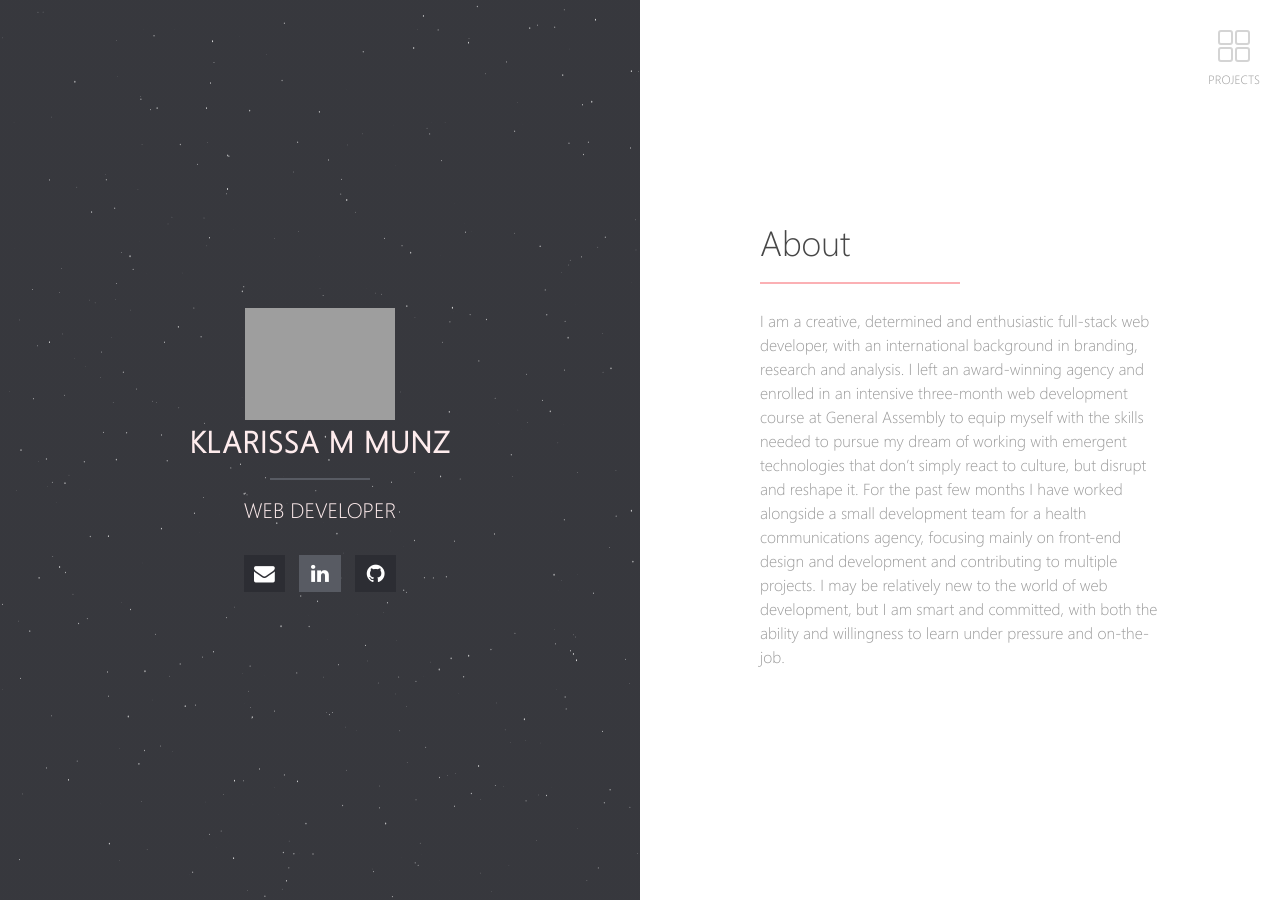
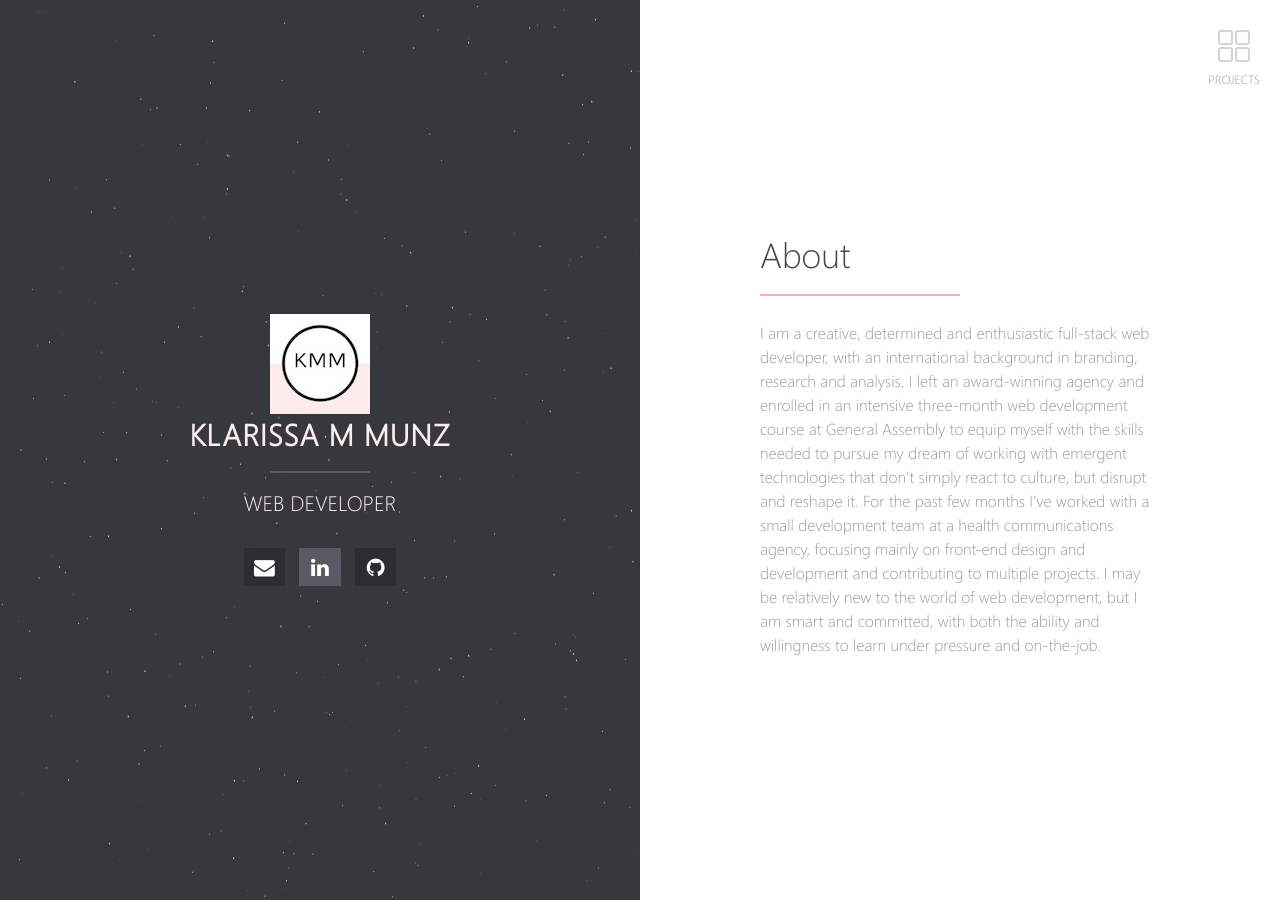
Before and after one commit to klarissamm/klarissamm.github.io, a Jekyll site: the page built from index.md, in a window 1280 px wide. Built offline with Jekyll 4.4.1, drawn with Linux system fonts in a browser that asks for light colours; our own code applies the rules of GitHub Pages for plain Markdown files.

Commit message:
tweaks for content and image

```diff
--- a/_config.yml
+++ b/_config.yml
@@ -2,7 +2,7 @@
 title: Klarissa M Munz
 description: WEB DEVELOPER
 url: ''
-logo: logo.jpeg <br>                                      # Site logo
+logo: logo.jpeg                                      # Site logo
 locale: en_US
 
 # Left Block Images
--- a/index.md
+++ b/index.md
@@ -3,4 +3,4 @@ layout: home
 ---
 # About
 
-I am a creative, determined and enthusiastic full-stack web developer, with an international background in branding, research and analysis. I left an award-winning agency and enrolled in an intensive three-month web development course at General Assembly to equip myself with the skills needed to pursue my dream of working with emergent technologies that don’t simply react to culture, but disrupt and reshape it. For the past few months I have worked alongside a small development team for a health communications agency, focusing mainly on front-end design and development and contributing to multiple projects. I may be relatively new to the world of web development, but I am smart and committed, with both the ability and willingness to learn under pressure and on-the-job.
+I am a creative, determined and enthusiastic full-stack web developer, with an international background in branding, research and analysis. I left an award-winning agency and enrolled in an intensive three-month web development course at General Assembly to equip myself with the skills needed to pursue my dream of working with emergent technologies that don’t simply react to culture, but disrupt and reshape it. For the past few months I've worked with a small development team at a health communications agency, focusing mainly on front-end design and development and contributing to multiple projects. I may be relatively new to the world of web development, but I am smart and committed, with both the ability and willingness to learn under pressure and on-the-job.
```
